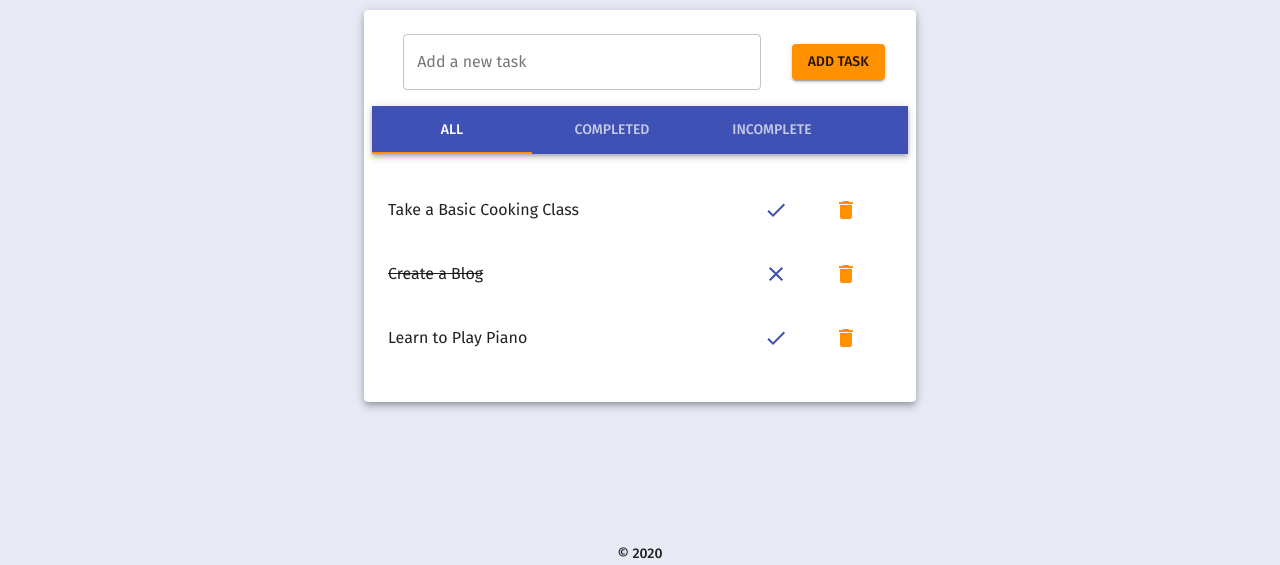
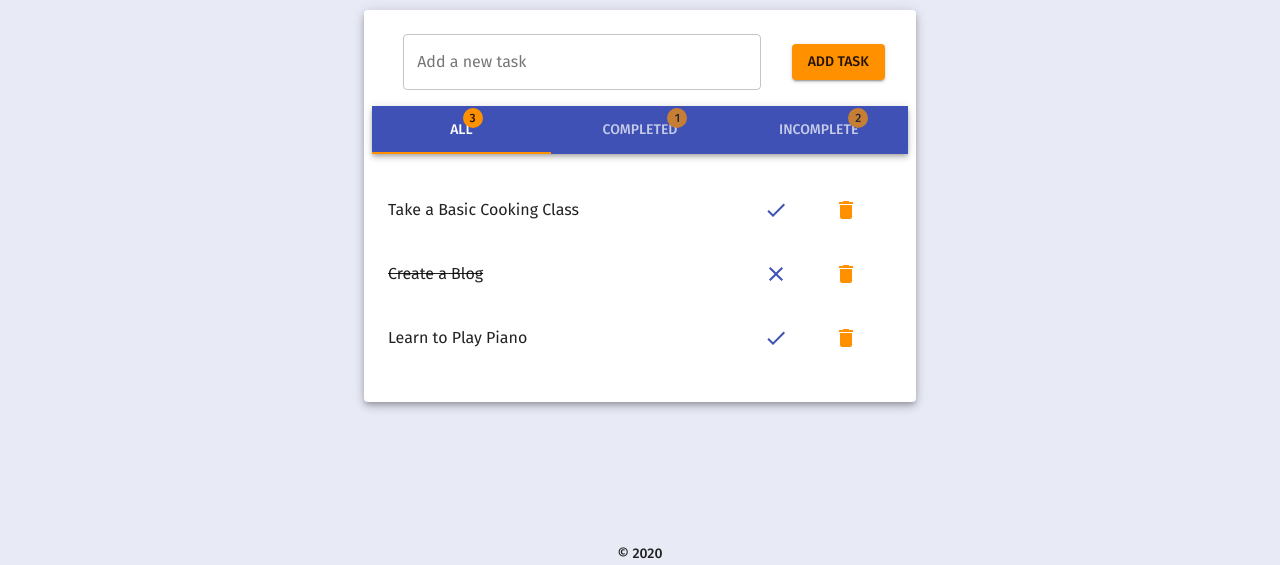
Before and after one commit to ysherpa3/todo-app, a Gatsby site: page / in a window 1280 px wide. Shown: the part 235-800 px from the top of the page. Built offline with nearby package versions, Linux system fonts and the light colour scheme; Gatsby itself is replaced by a stand-in of ours.

Commit message:
Added badge

```diff
--- a/src/components/mui-theme.js
+++ b/src/components/mui-theme.js
@@ -28,6 +28,11 @@ const theme = createMuiTheme({
         },
       },
     },
+    MuiTabs: {
+      indicator: {
+        width: 5,
+      },
+    },
   },
 });
 
--- a/src/components/todo-list.js
+++ b/src/components/todo-list.js
@@ -66,7 +66,12 @@ const ToDoList = () => {
       >
         <TodoContext.Provider value={dispatchTodos}>
           <TodoItemAdd TodoContext={TodoContext} />
-          <TodosFilter dispatch={dispatchFilter} />
+          <TodosFilter
+            dispatch={dispatchFilter}
+            numAll={todos.length}
+            numComplete={todos.filter((todo) => todo.complete).length}
+            numIncomplete={todos.filter((todo) => !todo.complete).length}
+          />
           <TodoItemList TodoContext={TodoContext} todos={filteredTodos} />
         </TodoContext.Provider>
       </Paper>
--- a/src/components/todos-filter.js
+++ b/src/components/todos-filter.js
@@ -1,15 +1,17 @@
-import { AppBar, Tab, Tabs } from "@material-ui/core";
+import { AppBar, Badge, Tab, Tabs, useMediaQuery } from "@material-ui/core";
 import React, { useState } from "react";
+import theme from "./mui-theme";
 
 /**
  * To-do filter component
  * Content:
- *  - Button to show all todos
- *  - Button to show completed todos
- *  - Button to show incomplete todos
+ *  - Tab to show all todos
+ *  - Tab to show completed todos
+ *  - Tab to show incomplete todos
  */
 
-const TodosFilter = ({ dispatch }) => {
+const TodosFilter = ({ dispatch, numAll, numComplete, numIncomplete }) => {
+  const smUp = useMediaQuery(theme.breakpoints.up("sm"));
   const [value, setValue] = useState(0);
 
   const handleShowAll = () => {
@@ -30,10 +32,36 @@ const TodosFilter = ({ dispatch }) => {
 
   return (
     <AppBar position="static">
-      <Tabs value={value} onChange={handleChange}>
-        <Tab onClick={handleShowAll} label="All" />
-        <Tab onClick={handleShowComplete} label="Completed" />
-        <Tab onClick={handleShowIncomplete} label="Incomplete" />
+      <Tabs
+        value={value}
+        onChange={handleChange}
+        orientation={smUp ? "horizontal" : "vertical"}
+        variant="fullWidth"
+      >
+        <Tab
+          onClick={handleShowAll}
+          label={
+            <Badge badgeContent={numAll} color="secondary">
+              All
+            </Badge>
+          }
+        />
+        <Tab
+          onClick={handleShowComplete}
+          label={
+            <Badge badgeContent={numComplete} color="secondary">
+              Completed
+            </Badge>
+          }
+        />
+        <Tab
+          onClick={handleShowIncomplete}
+          label={
+            <Badge badgeContent={numIncomplete} color="secondary">
+              Incomplete
+            </Badge>
+          }
+        />
       </Tabs>
     </AppBar>
   );
```
